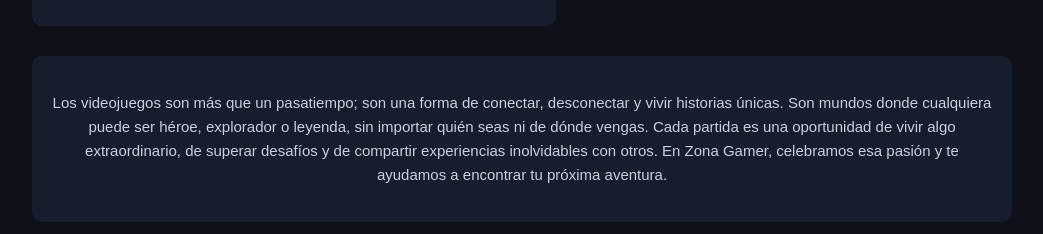
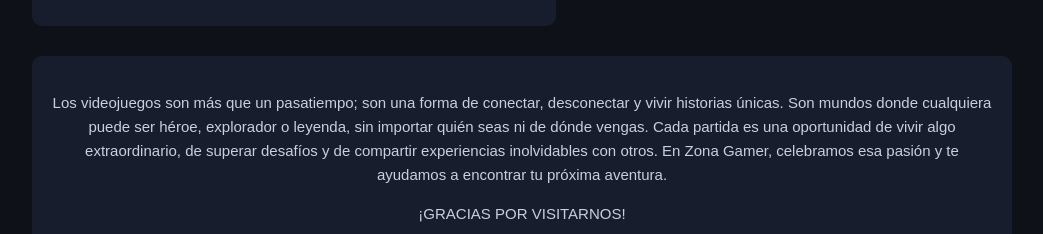
Before and after one commit to juandavidcoloniacerna-png/isildemo12, a plain HTML site: page nosotros.html in a window 1280 px wide. Shown: the part 1422-1656 px from the top of the page, without its empty margins (118-1161 px from the left). Drawn offline with Linux system fonts and the light colour scheme.

Commit message:
Update nosotros.html

```diff
--- a/nosotros.html
+++ b/nosotros.html
@@ -92,6 +92,7 @@
     <!-- MENSAJE FINAL -->
     <div class="caja texto-centro">
       <p>Los videojuegos son más que un pasatiempo; son una forma de conectar, desconectar y vivir historias únicas. Son mundos donde cualquiera puede ser héroe, explorador o leyenda, sin importar quién seas ni de dónde vengas. Cada partida es una oportunidad de vivir algo extraordinario, de superar desafíos y de compartir experiencias inolvidables con otros. En Zona Gamer, celebramos esa pasión y te ayudamos a encontrar tu próxima aventura.</p>
+      <p>¡GRACIAS POR VISITARNOS!</p>
     </div>
 
     <!-- CONTACTO Y REDES -->
```
